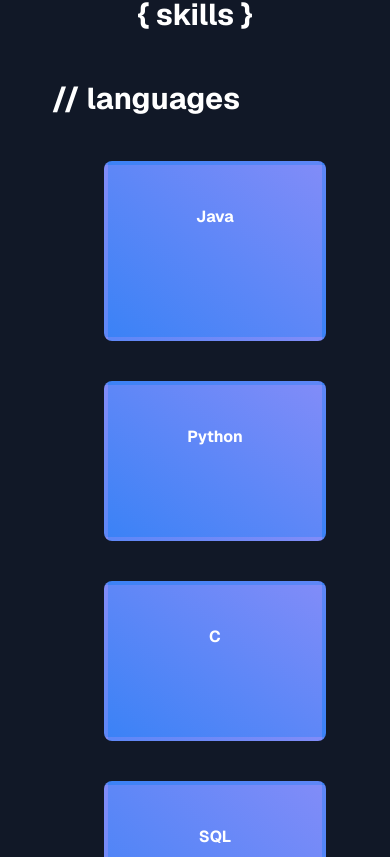
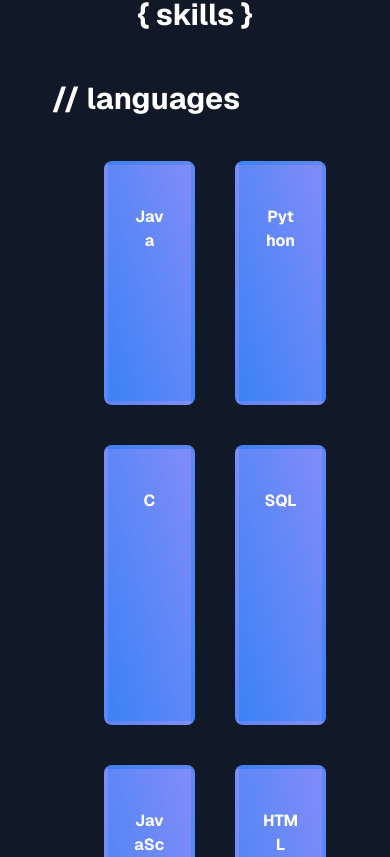
Before and after one commit to razzawe/personalsite, a Next.js app: page / in a window 390 px wide. Shown: the part 1867-2724 px from the top of the page. Built offline with nearby package versions, Linux system fonts and the light colour scheme.

Commit message:
feat: increased to 2 col. skills

```diff
--- a/pages/index.tsx
+++ b/pages/index.tsx
@@ -202,7 +202,7 @@ export default function Home() {
                 <h1 className="text-3xl font-bold">// languages</h1>
               </div>
 
-              <div className="grid md:grid-cols-4 sm:grid-cols-2 grid-cols-1 gap-4 ml-10 break-words">
+              <div className="grid md:grid-cols-4 grid-cols-2 gap-4 ml-10 break-words">
                 {languages.map((language, index) => (
                   <div className="group items-center justify-center text-center font-bold bg-red-500 p-6 pt-10 pb-10 m-3 rounded-lg bg-gradient-to-tr from-blue-500 to-indigo-400 border-4 border-transparent transition-colors duration-300 hover:border-white ">
                     {language.language}
@@ -217,7 +217,7 @@ export default function Home() {
                 // frameworks && developer tools
               </h1>
 
-              <div className="grid md:grid-cols-4 sm:grid-cols-2 grid-cols-1 gap-4 ml-10 break-words">
+              <div className="grid md:grid-cols-4 grid-cols-2 gap-4 ml-10 break-words">
                 {tools.map((tool, index) => (
                   <div className="text-center font-bold bg-red-500 p-3 pt-5 pb-5 m-1 rounded-lg bg-gradient-to-tr from-blue-500 to-indigo-400 ">
                     {tool}
@@ -225,7 +225,7 @@ export default function Home() {
                 ))}
               </div>
               <h1 className="text-3xl font-bold">// additional skills</h1>
-              <div className="grid md:grid-cols-4 sm:grid-cols-2 grid-cols-1 gap-4 ml-10 break-words">
+              <div className="grid md:grid-cols-4 grid-cols-2 gap-4 ml-10 break-words">
                 {additional.map((skill, index) => (
                   <div className="text-center font-bold bg-red-500 p-6 pt-3 pb-3 m-1 rounded-lg bg-gradient-to-tr from-blue-500 to-indigo-400 ">
                     {skill}
```
